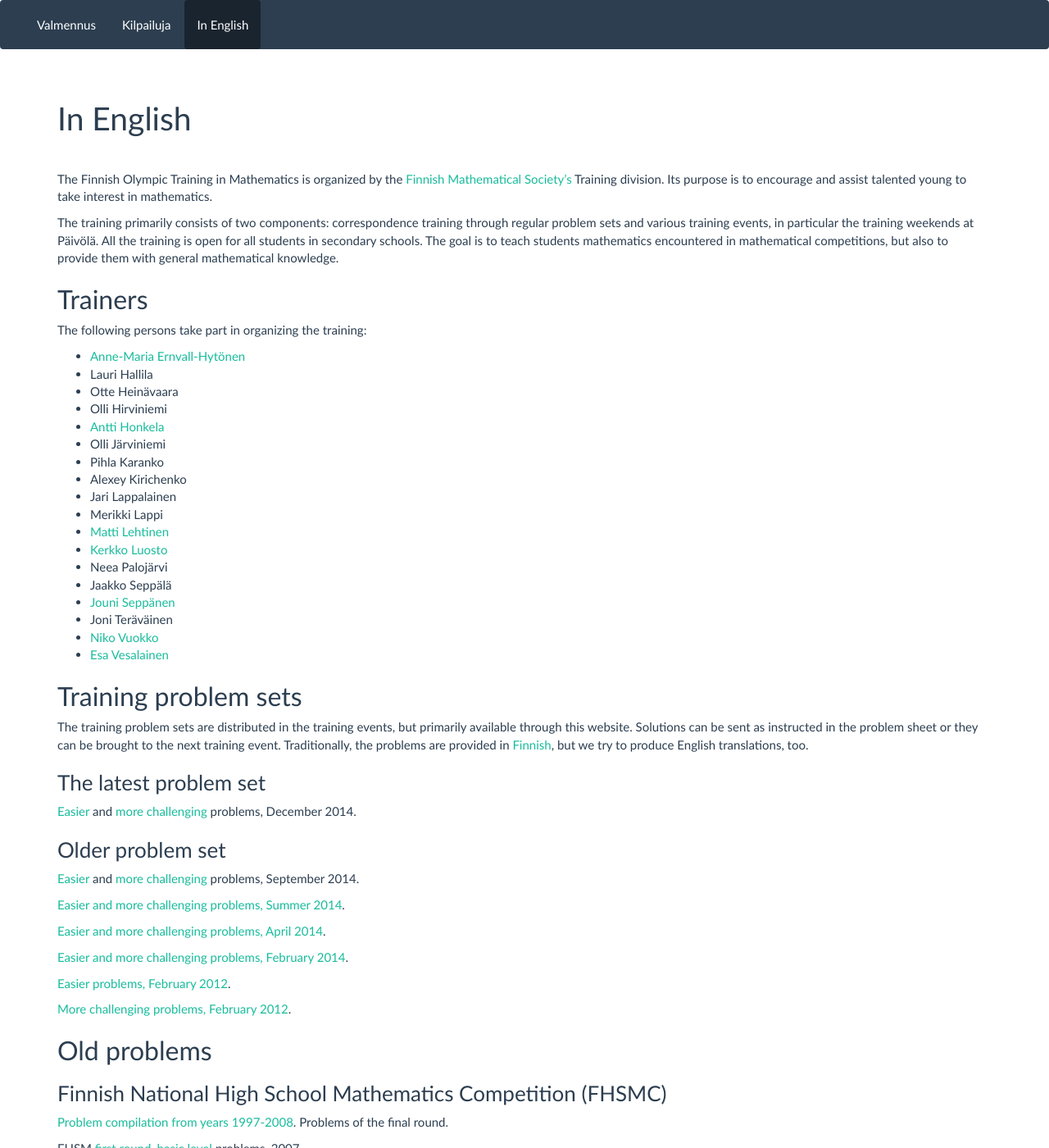
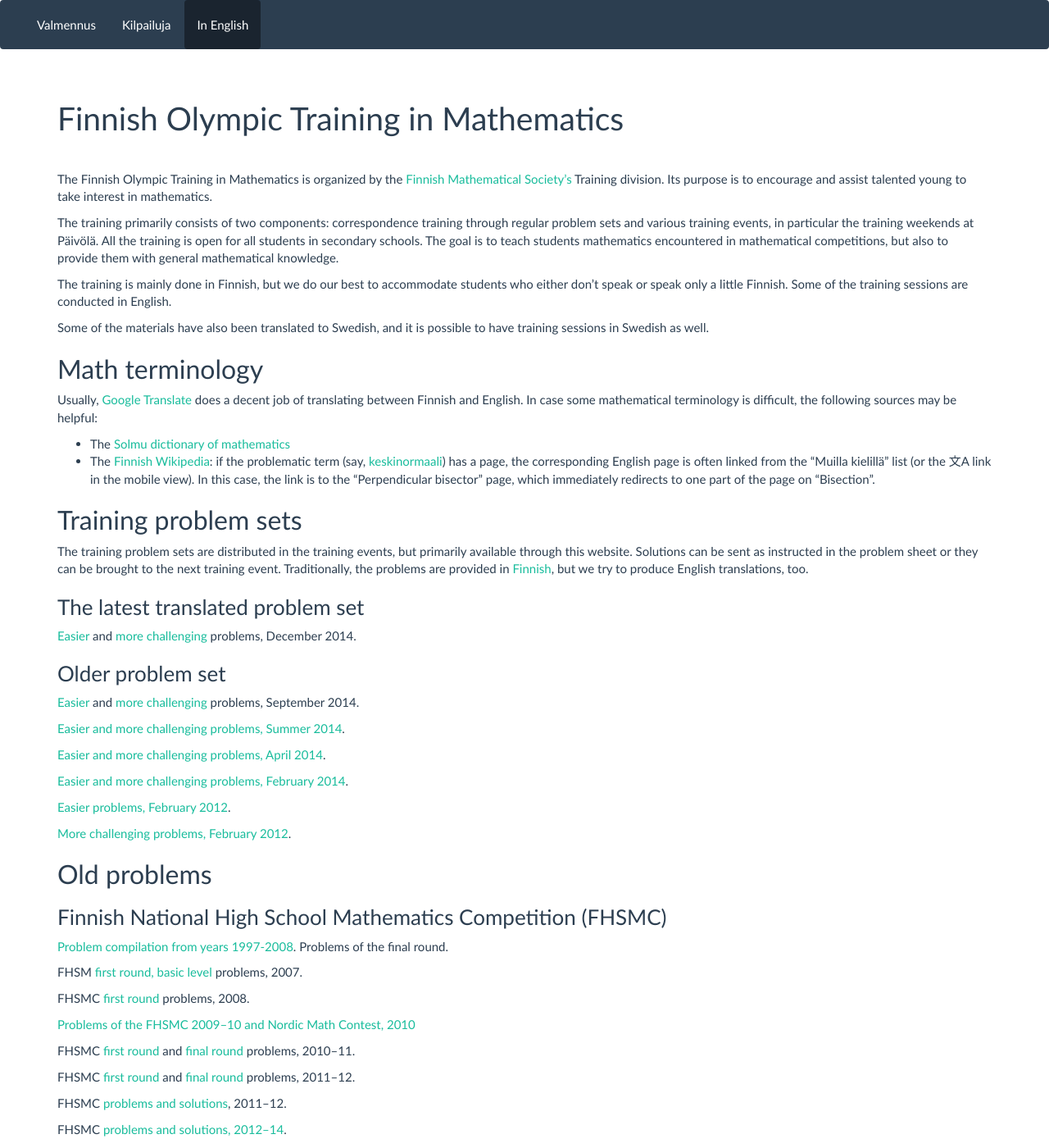
Before and after one commit to matematiikkakilpailut/matematiikkakilpailut.github.io, a Jekyll site: the page built from english/index.md, in a window 1280 px wide and 1400 px high. Shown: the whole window at 82% size. Built offline with Jekyll 4.4.1, drawn with Linux system fonts in a browser that asks for light colours; some of the changed text lies outside the part shown.

Commit message:
Vähän lisää kuvailua englanninkieliselle sivulle

```diff
--- a/english/index.md
+++ b/english/index.md
@@ -1,6 +1,6 @@
 ---
 layout: page
-title: In English
+title: Finnish Olympic Training in Mathematics
 description: >-
   The Finnish Olympic Training in Mathematics is organized by the
   Finnish Mathematical Society's Training division. Its purpose is to
@@ -24,28 +24,28 @@ for all students in secondary schools. The goal is to teach students
 mathematics encountered in mathematical competitions, but also to
 provide them with general mathematical knowledge.
 
-## Trainers
+The training is mainly done in Finnish, but we do our best to
+accommodate students who either don't speak or speak only a little
+Finnish. Some of the training sessions are conducted in English.
 
-The following persons take part in organizing the training:
+Some of the materials have also been translated to Swedish, and it is
+possible to have training sessions in Swedish as well.
 
-*   [Anne-Maria Ernvall-Hytönen](http://users.abo.fi/aernvall/)
-*   Lauri Hallila
-*   Otte Heinävaara
-*   Olli Hirviniemi
-*   [Antti Honkela](http://www.iki.fi/ahonkela/)
-*   Olli Järviniemi
-*   Pihla Karanko
-*   Alexey Kirichenko
-*   Jari Lappalainen
-*   Merikki Lappi
-*   [Matti Lehtinen](http://www.elisanet.fi/matti.t.Lehtinen)
-*   [Kerkko Luosto](http://www.helsinki.fi/%7Ekluosto/)
-*   Neea Palojärvi
-*   Jaakko Seppälä
-*   [Jouni Seppänen](http://www.iki.fi/jks)
-*   Joni Teräväinen
-*   [Niko Vuokko](http://www.cis.hut.fi/ntvuok/)
-*   [Esa Vesalainen](http://www.helsinki.fi/~evvesala)
+
+## Math terminology
+
+Usually, [Google Translate](https://translate.google.com/) does a
+decent job of translating between Finnish and English. In case some
+mathematical terminology is difficult, the following sources may be
+helpful:
+
+* The [Solmu dictionary of mathematics](https://matematiikkalehtisolmu.fi/sanakirja/a.html)
+* The [Finnish Wikipedia](https://fi.wikipedia.org):
+  if the problematic term (say, [keskinormaali](https://fi.wikipedia.org/wiki/Keskinormaali))
+  has a page, the corresponding English page is often linked from the "Muilla kielillä" list
+  (or the 文A link in the mobile view). In this case, the link is to the "Perpendicular bisector"
+  page, which immediately redirects to one part of the page on "Bisection".
+
 
 ## Training problem sets
 
@@ -56,7 +56,7 @@ training event. Traditionally, the problems are provided in
 [Finnish](/valmennus/), but we try to produce English translations,
 too.
 
-### The latest problem set
+### The latest translated problem set
 
 [Easier](/valmennus/2014/vt2014_11he_eng.pdf) and
 [more challenging](/valmennus/2014/vt2014_11va_eng.pdf) problems, December 2014.
@@ -103,3 +103,26 @@ FHSMC  and NMC [problems and solutions, 2014–15](/valmennus/English/maol2014_1
 FHSMC [first round problems, 2015](/valmennus/English/alku2015eng.pdf).
 
 FHSMC [first round problems, 2016](/valmennus/English/alkuk2016_eng.pdf).
+
+## Trainers
+
+The following persons take part in organizing the training:
+
+*   [Anne-Maria Ernvall-Hytönen](http://users.abo.fi/aernvall/)
+*   Lauri Hallila
+*   Otte Heinävaara
+*   Olli Hirviniemi
+*   [Antti Honkela](http://www.iki.fi/ahonkela/)
+*   Olli Järviniemi
+*   Pihla Karanko
+*   Alexey Kirichenko
+*   Jari Lappalainen
+*   Merikki Lappi
+*   [Matti Lehtinen](http://www.elisanet.fi/matti.t.Lehtinen)
+*   [Kerkko Luosto](http://www.helsinki.fi/%7Ekluosto/)
+*   Neea Palojärvi
+*   Jaakko Seppälä
+*   [Jouni Seppänen](http://www.iki.fi/jks)
+*   Joni Teräväinen
+*   [Niko Vuokko](http://www.cis.hut.fi/ntvuok/)
+*   [Esa Vesalainen](http://www.helsinki.fi/~evvesala)
```
